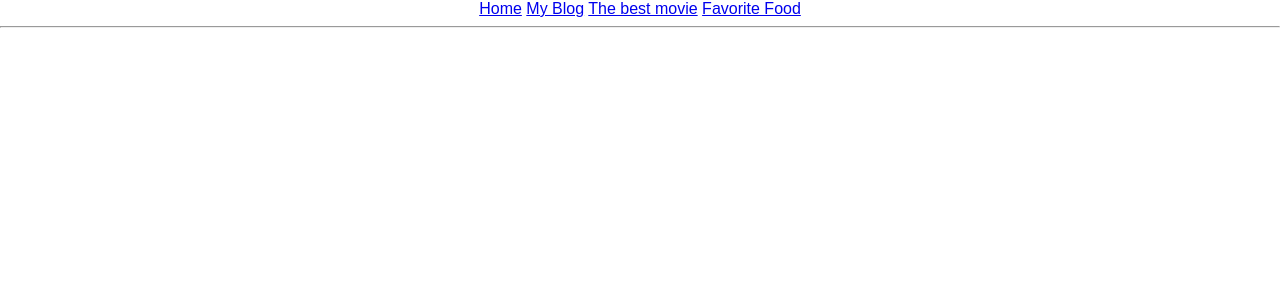
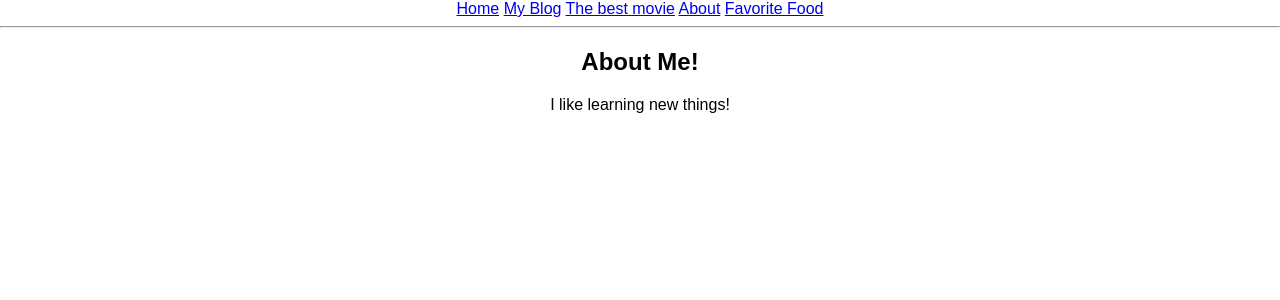
Before and after one commit to maryfranks/react-blog, a React (Create React App) app: page /about in a window 1280 px wide. Shown: the top 300 px of the page. Built offline with nearby package versions, Linux system fonts and the light colour scheme.

Commit message:
add about me section and route

```diff
--- /dev/null
+++ b/src/About.js
@@ -0,0 +1,10 @@
+import React from 'react';
+
+const About = () => (
+  <div>
+    <h2>About Me!</h2>
+    <p>I like learning new things!</p>
+  </div>
+)
+
+export default About
--- a/src/App.js
+++ b/src/App.js
@@ -42,6 +42,7 @@ const App = () => (
         <Link to="/">Home</Link>{' '}
         <Link to="/blog">My Blog</Link>{' '}
         <Link to="/movie">The best movie</Link>{' '}
+        <Link to="/about">About</Link>{' '}
         <Link to="/food">Favorite Food</Link>
       </nav>
 
@@ -50,6 +51,7 @@ const App = () => (
       <Route exact path="/" component={Home}/>
       <Route path="/movie" component={Movie}/>
       <Route path="/food" component={Food}/>
+      <Route path="/about" component={About}/>
       <Route path="/blog" component={
         () => (<Blog title={post.title}
                   allAuthors={post.authors}
```
